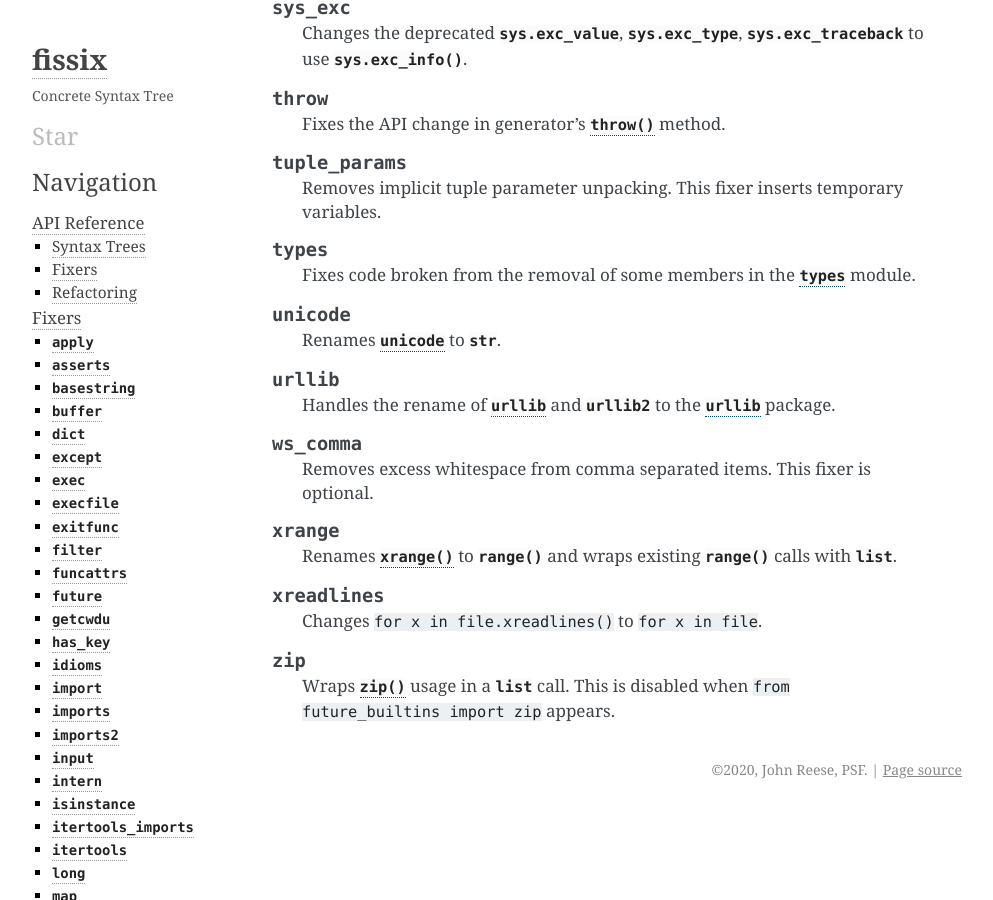
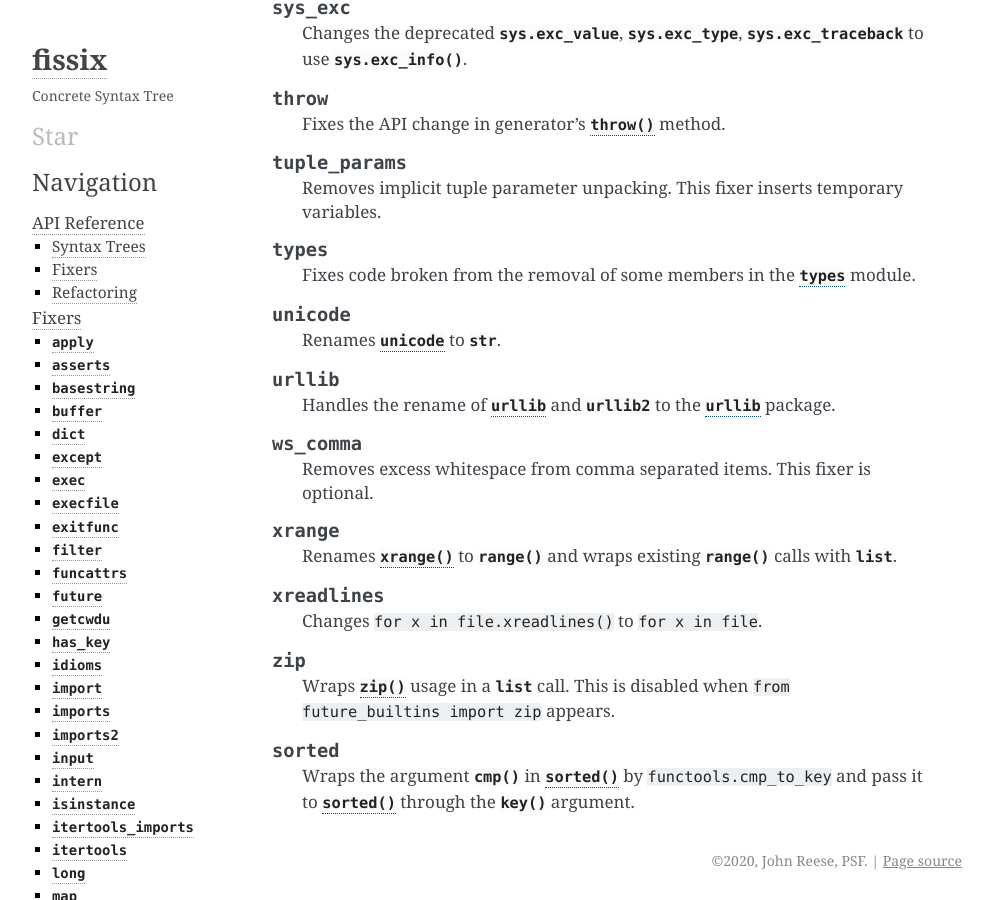
Before and after one commit to amyreese/fissix, a Sphinx documentation site: the page built from docs/fixers.rst, in a window 1280 px wide and 900 px high, scrolled down 4663 px. Shown: the whole window, without its empty margins (148-1141 px from the left). Built offline with Sphinx 7.4.7, drawn with Linux system fonts in a browser that asks for light colours; cross-references to code outside the pages are shown as plain code.

Commit message:
add a description to document

```diff
--- a/docs/fixers.rst
+++ b/docs/fixers.rst
@@ -310,3 +310,9 @@ and off individually.  They are described here in more detail.
 
    Wraps :func:`zip` usage in a :class:`list` call.  This is disabled when
    ``from future_builtins import zip`` appears.
+
+.. attribute:: sorted
+
+   Wraps the argument :meth:`cmp` in :func:`sorted` by
+   :function:`functools.cmp_to_key` and pass it to :func:`sorted` through
+   the :meth:`key` argument.
```
